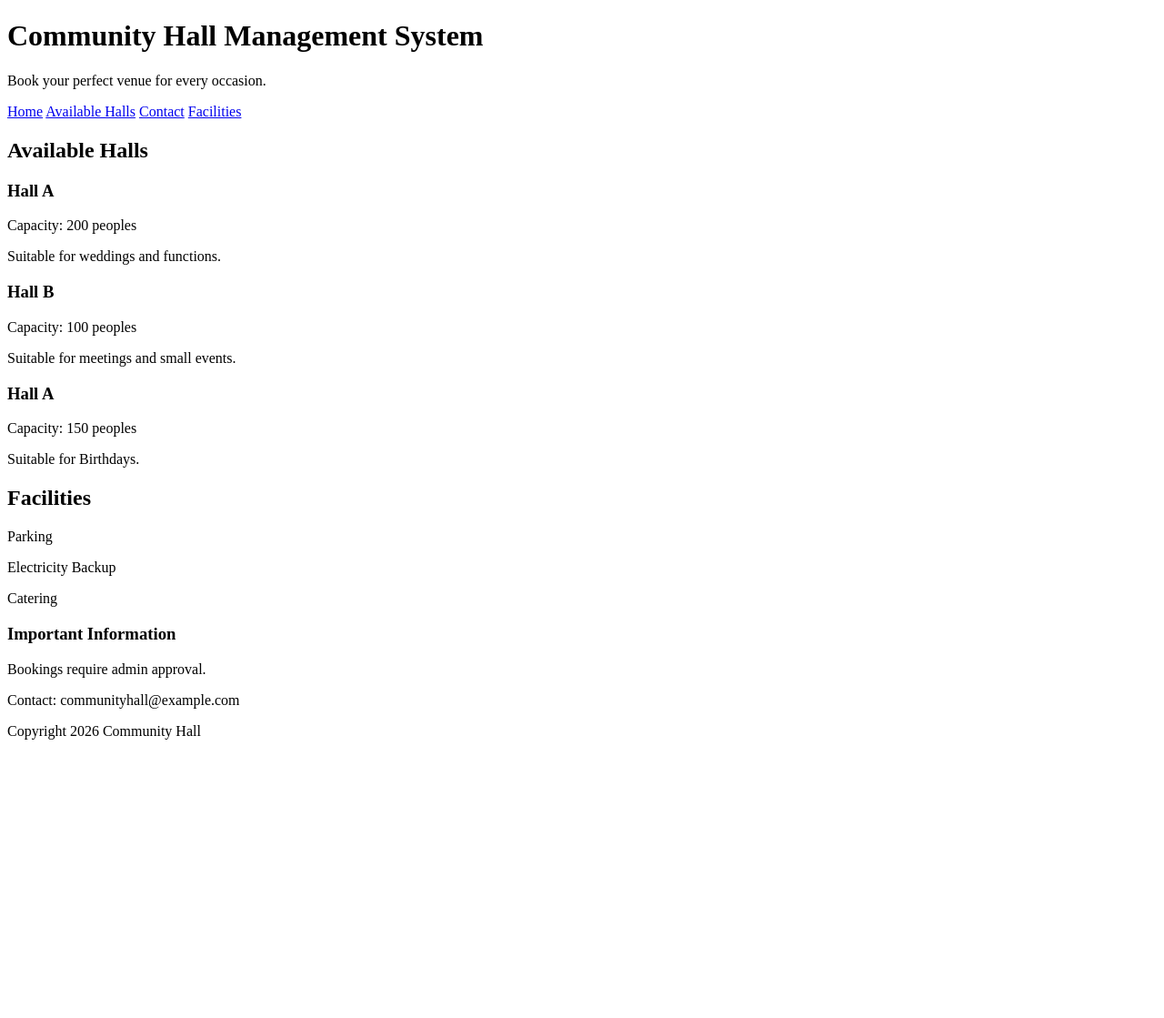
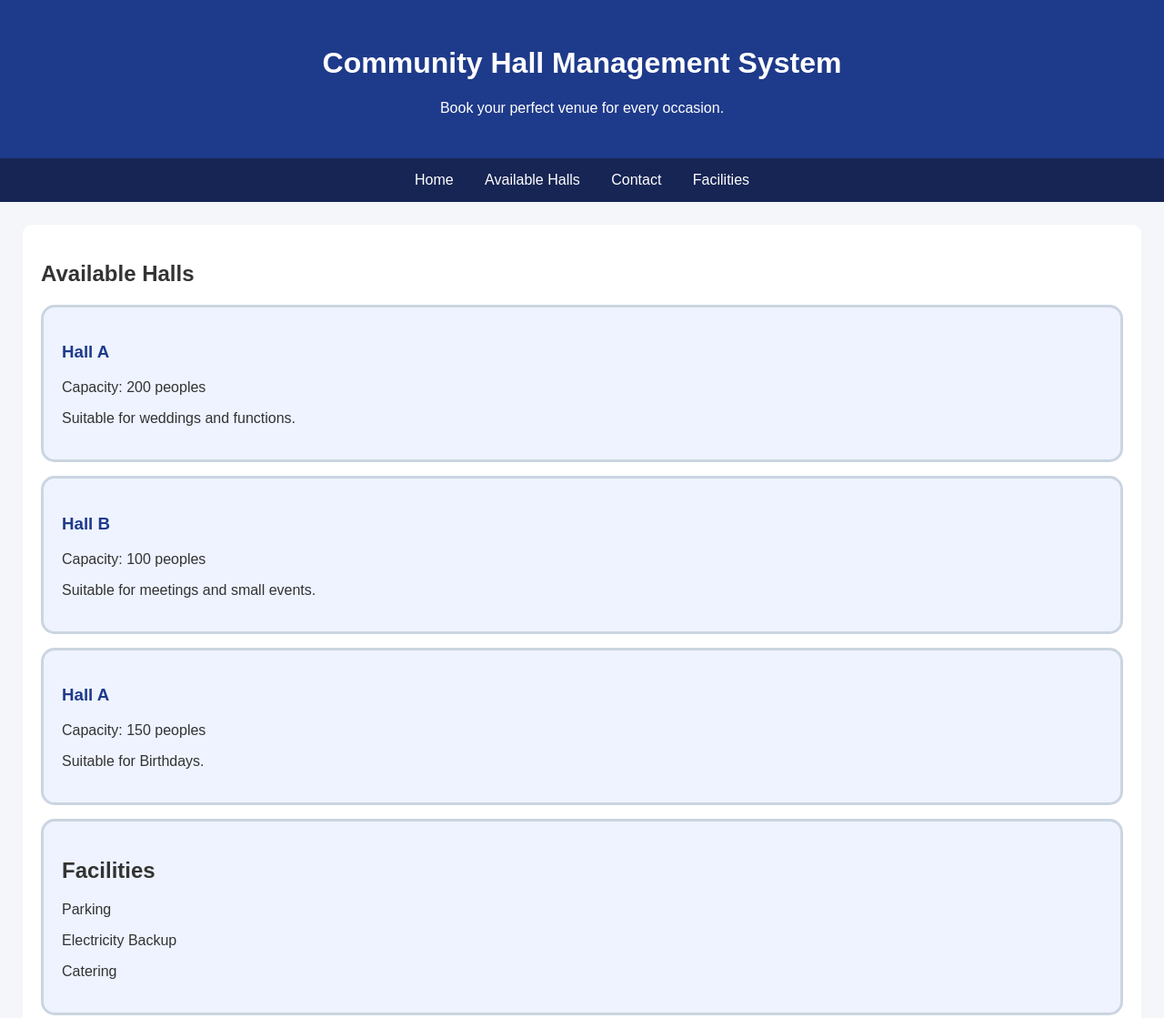
Before and after one commit to rohithn-4436/Community-hall-project, a plain HTML site: page semantic-practice.html in a window 1280 px wide. Shown: the top 1119 px of the page at 91% size. Before the commit the page ends 829 px from the top, so only its background shows below. Drawn offline with Linux system fonts and the light colour scheme.

Commit message:
Started CSS styling for community hall

```diff
--- a/semantic-practice.html
+++ b/semantic-practice.html
@@ -3,49 +3,50 @@
     <head>
         <meta charset="UTF-8">
         <title>Community Hall</title>
+        <link rel="stylesheet" href="style.css">
     </head>
     <body>
-        <header>
+        <header class="site-header">
             <h1>Community Hall Management System</h1>
             <p>Book your perfect venue for every occasion.</p>
         </header>
-        <nav>
+        <nav class="navigation">
             <a href="index.html">Home</a>
             <a href="#halls">Available Halls</a>
             <a href="#contact">Contact</a>
             <a href="#facility">Facilities</a>
         </nav>
         <main>
-            <section id="halls">
+            <section id="halls" class="hall-section">
                 <h2>Available Halls</h2>
-                <article>
+                <article class="hall-card">
                     <h3>Hall A</h3>
                     <p>Capacity: 200 peoples</p>
                     <p>Suitable for weddings and functions.</p>
                 </article>
-                <article>
+                <article class="hall-card">
                     <h3>Hall B</h3>
                     <p>Capacity: 100 peoples</p>
                     <p>Suitable for meetings and small events.</p>
                 </article>
-                <article>
+                <article class="hall-card">
                     <h3>Hall A</h3>
                     <p>Capacity: 150 peoples</p>
                     <p>Suitable for Birthdays.</p>
                 </article>
+                <article class="hall-card">
+                    <h2>Facilities</h2>
+                    <p>Parking</p>
+                    <p>Electricity Backup</p>
+                    <p>Catering</p>
+                </article>
             </section>
-            <section id="facility">
-                <h2>Facilities</h2>
-                <p>Parking</p>
-                <p>Electricity Backup</p>
-                <p>Catering</p>
-            </section>
-            <aside>
+            <aside class="info">
                 <h3>Important Information</h3>
                 <p>Bookings require admin approval.</p>
             </aside>
         </main>
-        <footer id="contact">
+        <footer id="contact" class="contact">
             <p>Contact: communityhall@example.com</p>
             <p>Copyright 2026 Community Hall</p>
         </footer>
--- /dev/null
+++ b/style.css
@@ -0,0 +1,67 @@
+
+/* General webpage styling */
+body {
+    font-family: Arial, sans-serif;
+    background-color: #f4f6f9;
+    color: #333333;
+    margin: 0;
+}
+
+/* Website header */
+.site-header {
+    background-color: #1e3a8a;
+    color: white;
+    text-align: center;
+    padding: 30px;
+}
+
+/* Navigation */
+.navigation {
+    background-color: #172554;
+    padding: 15px;
+    text-align: center;
+}
+
+.navigation a {
+    color: white;
+    text-decoration: none;
+    margin: 15px;
+}
+
+/* Main content */
+main {
+    padding: 25px;
+}
+
+.hall-section {
+    background-color: white;
+    padding: 20px;
+    border-radius: 10px;
+}
+
+/* Individual hall cards */
+.hall-card {
+    background-color: #eef3ff;
+    padding: 20px;
+    margin: 15px 0;
+    border-radius: 15px;
+    border: 3px solid #cbd5e1;
+}
+
+.hall-card h3 {
+    color: #1e3a8a;
+}
+
+/* Footer */
+footer {
+    background-color: #172554;
+    color: white;
+    text-align: center;
+    padding: 20px;
+}
+.info {
+    background-color: lightslategray;
+    color: white;
+    text-align: center;
+    border-radius: 10px;
+}
```
Also changed, not shown: index.html (+1 -0 lines).
